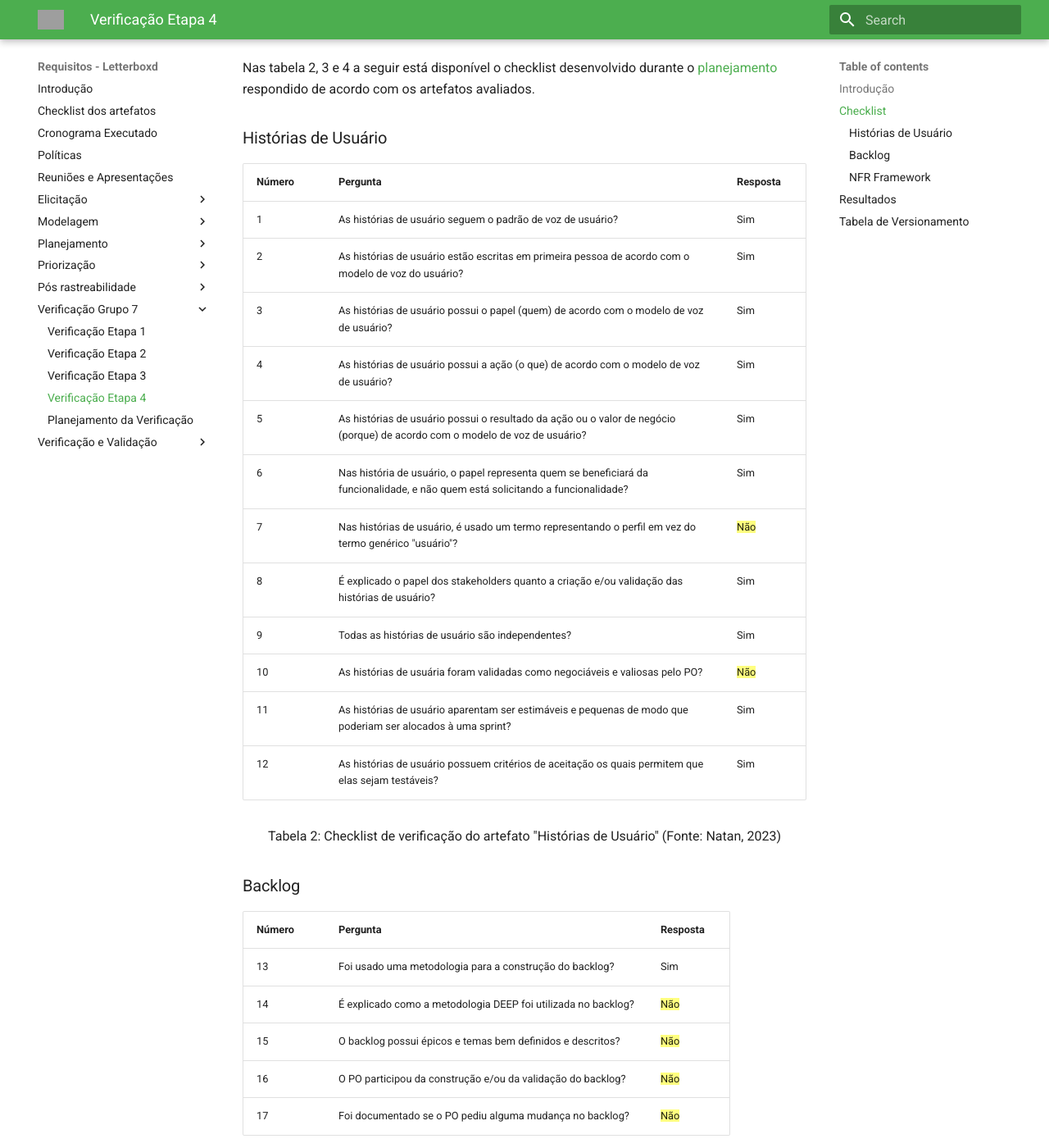
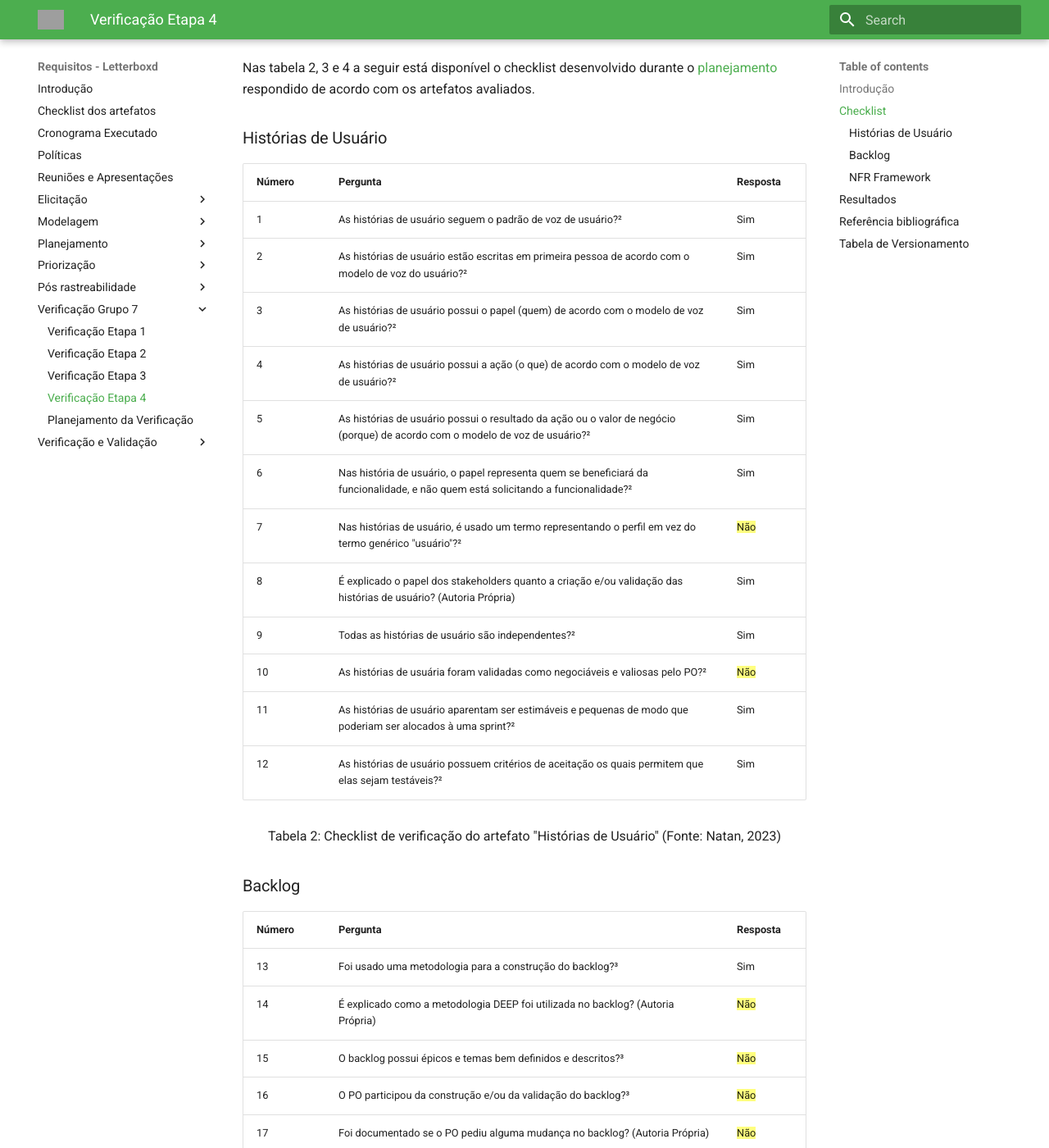
Before and after one commit to Requisitos-de-Software/2023.1-Letterboxd, an MkDocs documentation site: the page built from docs/Verificação Grupo 7/execucaoEtapa4.md, in a window 1280 px wide and 1400 px high, scrolled down 610 px. Shown: the whole window at 82% size. Built offline with MkDocs 1.6.1 and Material for MkDocs 9.7.7, drawn with Linux system fonts in a browser that asks for light colours; some of the changed text lies outside the part shown; grey boxes are pictures that could not be loaded.

Commit message:
correções das histórias de usuário

```diff
--- a/docs/Verificação Grupo 7/execucaoEtapa4.md
+++ b/docs/Verificação Grupo 7/execucaoEtapa4.md
@@ -21,18 +21,18 @@
 
 | Número     | Pergunta | Resposta |
 | ----------- | ----------- | ----------- |
-| 1 | As histórias de usuário seguem o padrão de voz de usuário? | Sim |
-| 2 | As histórias de usuário estão escritas em primeira pessoa de acordo com o modelo de voz do usuário?  | Sim |
-| 3 | As histórias de usuário possui o papel (quem) de acordo com o modelo de voz de usuário? | Sim |
-| 4 | As histórias de usuário possui a ação (o que) de acordo com o modelo de voz de usuário?  | Sim |
-| 5 | As histórias de usuário possui o resultado da ação ou o valor de negócio (porque) de acordo com o modelo de voz de usuário? | Sim |
-| 6 | Nas história de usuário, o papel representa quem se beneficiará da funcionalidade, e não quem está solicitando a funcionalidade? | Sim |
-| 7 | Nas histórias de usuário, é usado um termo representando o perfil em vez do termo genérico "usuário"?  | ==Não== |
-| 8 | É explicado o papel dos stakeholders quanto a criação e/ou validação das histórias de usuário?  | Sim |
-| 9 | Todas as histórias de usuário são independentes?  | Sim |
-| 10 | As histórias de usuária foram validadas como negociáveis e valiosas pelo PO? | ==Não== |
-| 11 | As histórias de usuário aparentam ser estimáveis e pequenas de modo que poderiam ser alocados à uma sprint? | Sim |
-| 12 | As histórias de usuário possuem critérios de aceitação os quais permitem que elas sejam testáveis? | Sim |
+| 1 | As histórias de usuário seguem o padrão de voz de usuário?² | Sim |
+| 2 | As histórias de usuário estão escritas em primeira pessoa de acordo com o modelo de voz do usuário?²  | Sim |
+| 3 | As histórias de usuário possui o papel (quem) de acordo com o modelo de voz de usuário?² | Sim |
+| 4 | As histórias de usuário possui a ação (o que) de acordo com o modelo de voz de usuário?²  | Sim |
+| 5 | As histórias de usuário possui o resultado da ação ou o valor de negócio (porque) de acordo com o modelo de voz de usuário?² | Sim |
+| 6 | Nas história de usuário, o papel representa quem se beneficiará da funcionalidade, e não quem está solicitando a funcionalidade?² | Sim |
+| 7 | Nas histórias de usuário, é usado um termo representando o perfil em vez do termo genérico "usuário"?²  | ==Não== |
+| 8 | É explicado o papel dos stakeholders quanto a criação e/ou validação das histórias de usuário? (Autoria Própria)  | Sim |
+| 9 | Todas as histórias de usuário são independentes?²  | Sim |
+| 10 | As histórias de usuária foram validadas como negociáveis e valiosas pelo PO?² | ==Não== |
+| 11 | As histórias de usuário aparentam ser estimáveis e pequenas de modo que poderiam ser alocados à uma sprint?² | Sim |
+| 12 | As histórias de usuário possuem critérios de aceitação os quais permitem que elas sejam testáveis?² | Sim |
 <div style="text-align: center">
 <p>Tabela 2: Checklist de verificação do artefato "Histórias de Usuário" (Fonte: Natan, 2023)</p>
 </div>
@@ -41,11 +41,11 @@
 
 | Número     | Pergunta | Resposta |
 | ----------- | ----------- | ----------- |
-| 13 | Foi usado uma metodologia para a construção do backlog? | Sim |
-| 14 | É explicado como a metodologia DEEP foi utilizada no backlog? | ==Não== |
-| 15 | O backlog possui épicos e temas bem definidos e descritos? | ==Não== |
-| 16 | O PO participou da construção e/ou da validação do backlog? | ==Não== |
-| 17 | Foi documentado se o PO pediu alguma mudança no backlog? | ==Não== |
+| 13 | Foi usado uma metodologia para a construção do backlog?³ | Sim |
+| 14 | É explicado como a metodologia DEEP foi utilizada no backlog? (Autoria Própria) | ==Não== |
+| 15 | O backlog possui épicos e temas bem definidos e descritos?³ | ==Não== |
+| 16 | O PO participou da construção e/ou da validação do backlog?³ | ==Não== |
+| 17 | Foi documentado se o PO pediu alguma mudança no backlog? (Autoria Própria) | ==Não== |
 <div style="text-align: center">
 <p>Tabela 3: Checklist de verificação do artefato "Backlog" (Fonte: Natan, 2023)</p>
 </div>
@@ -54,14 +54,14 @@
 
 | Número     | Pergunta | Resposta |
 | ----------- | ----------- | ----------- |
-| 18 | Os softgoals NFR representam requisitos não-funcionais? | Sim |
-| 19 | Os softgoals de operacionalização representam soluções de implementação para satisfazer softgoals NFR ou outros softgoals de operacionalização? | Sim |
-| 20 | Os softgoal de afirmação fornecem as razões para as decisões de desenvolvimento? | Sim |
-| 21 | Os softgoals NFR possuem um tipo e pode possuir um ou mais tópicos? | Sim |
-| 22 | Os tipos de contribuição seguem as definições apresentada na dissertação "NFR4ES: Um Catálogo de Requisitos Não-Funcionais para Sistemas Embarcados"? | Sim |
-| 23 | Os impactos foram corretamente propagados? | Sim |
-| 24 | Foi construído cartões de especificação de acordo com o modelo apresentado na dissertação "NFR4ES: Um Catálogo de Requisitos Não-Funcionais para Sistemas Embarcados" ou de alguma outra referência? | ==Não== |
-| 25 | Os diagramas documentados estão legíveis? | ==Não== |
+| 18 | Os softgoals NFR representam requisitos não-funcionais?¹ | Sim |
+| 19 | Os softgoals de operacionalização representam soluções de implementação para satisfazer softgoals NFR ou outros softgoals de operacionalização?¹ | Sim |
+| 20 | Os softgoal de afirmação fornecem as razões para as decisões de desenvolvimento?¹ | Sim |
+| 21 | Os softgoals NFR possuem um tipo e pode possuir um ou mais tópicos?¹ | Sim |
+| 22 | Os tipos de contribuição seguem as definições apresentada na dissertação "NFR4ES: Um Catálogo de Requisitos Não-Funcionais para Sistemas Embarcados"?¹ | Sim |
+| 23 | Os impactos foram corretamente propagados?³ | Sim |
+| 24 | Foi construído cartões de especificação de acordo com o modelo apresentado na dissertação "NFR4ES: Um Catálogo de Requisitos Não-Funcionais para Sistemas Embarcados" ou de alguma outra referência?³ | ==Não== |
+| 25 | Os diagramas documentados estão legíveis?(Autoria Própria) | ==Não== |
 <div style="text-align: center">
 <p>Tabela 4: Checklist de verificação do artefato "NFR Framework" (Fonte: Natan, 2023)</p>
 </div>
@@ -92,8 +92,15 @@
   <p style="margin-top: -10px; font-size: 10px">Fonte: Autoria própria</p>
 </figure>
 
+## Referência bibliográfica
+
+> - [1] SILVA, Reinaldo Antônio da. NFR4ES:Um Catálogo de Requisitos Não-Funcionais para Sistemas Embarcados. Recife, 2019. Disponível em: <https://repositorio.ufpe.br/handle/123456789/34150#:~:text=Neste%20trabalho%20foi%20desenvolvido%20um,n%C3%A3o%2Dfuncionais%20em%20sistemas%20embarcados./> Lido em: 12 jun. 2023.
+> - [2] REINEHR, Sheila. Engenharia de Requisitos. Porto Alegre: Sagah, 2020. Lido em: 12 jun. 2023.
+> - [3] SALES, André Barros. Plano de ensino da disciplina. Disponível em: <a href="https://aprender3.unb.br">https://aprender3.unb.br</a>. Acesso em: 16 de junho de 2023.
+
 ## Tabela de Versionamento
 
 | Data | Versão | Descrição | Autor | Revisor |
 | ---- | ------ | --------- | ----- | ------- |
 | 12/06/2023 | `1.0`  | Documentação da execução da verificação | [Natan Santana](https://github.com/Neitan2001) | [Clara Ribeiro](https://github.com/clara-ribeiro) |
+| 03/07/2023 | `2.0`  | Adição das referências | [Natan Santana](https://github.com/Neitan2001) | [Clara Ribeiro](https://github.com/clara-ribeiro) |
```
Also changed, not shown: docs/Modelagem/Metodologias Ageis/backlog.md (+2 -1 lines), docs/Modelagem/Metodologias Ageis/historiaUsuario.md (+8 -20 lines), docs/Verificação Grupo 7/planejamento.md (+29 -27 lines), docs/Verificação e Validação/acompanhamento.md (+1 -1 lines), docs/Verificação e Validação/etapa4.md (+28 -21 lines), docs/assets/backlog/t1.png, docs/assets/backlog/t2pt1.png, docs/assets/backlog/t2pt2.png, docs/assets/backlog/t3.png, docs/assets/backlog/t4.png, docs/assets/backlog/t5.png, docs/assets/backlog/t6.png, docs/assets/backlog/t7.png, docs/assets/backlog/t8.png.
